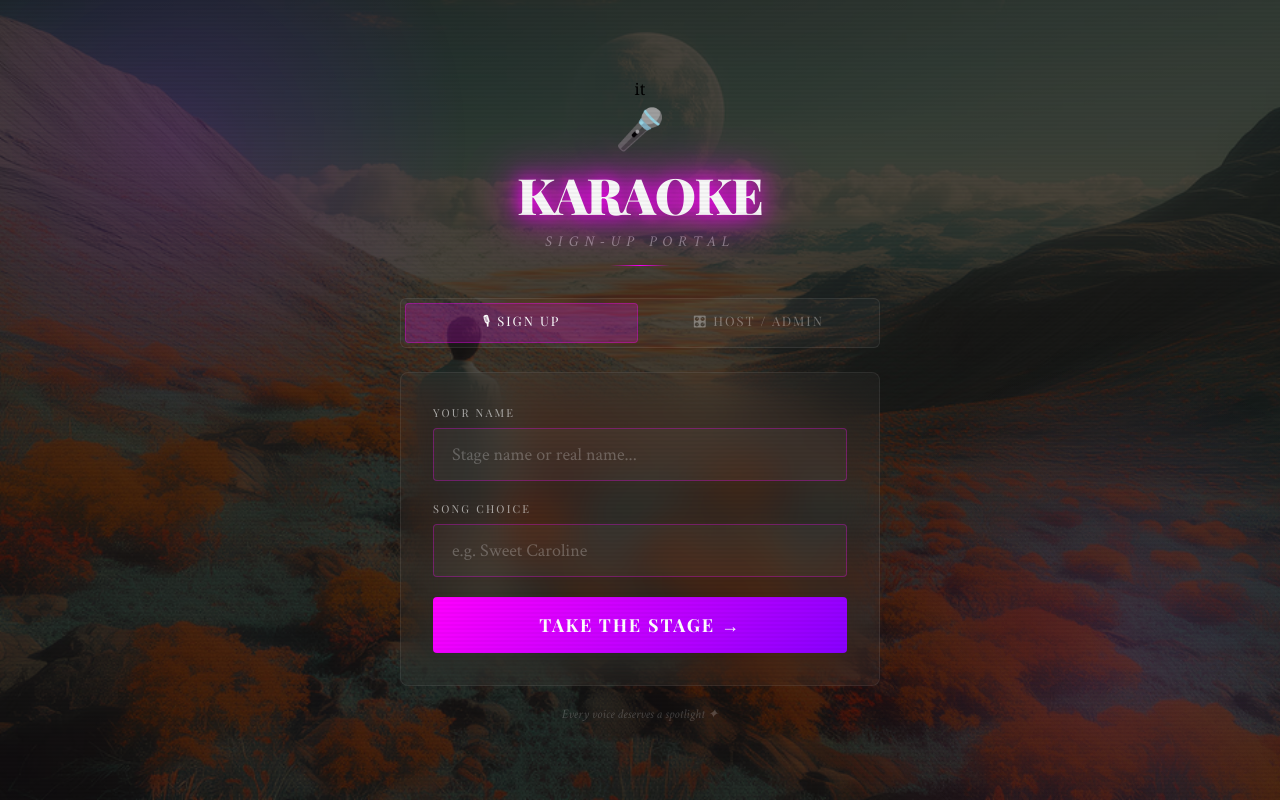
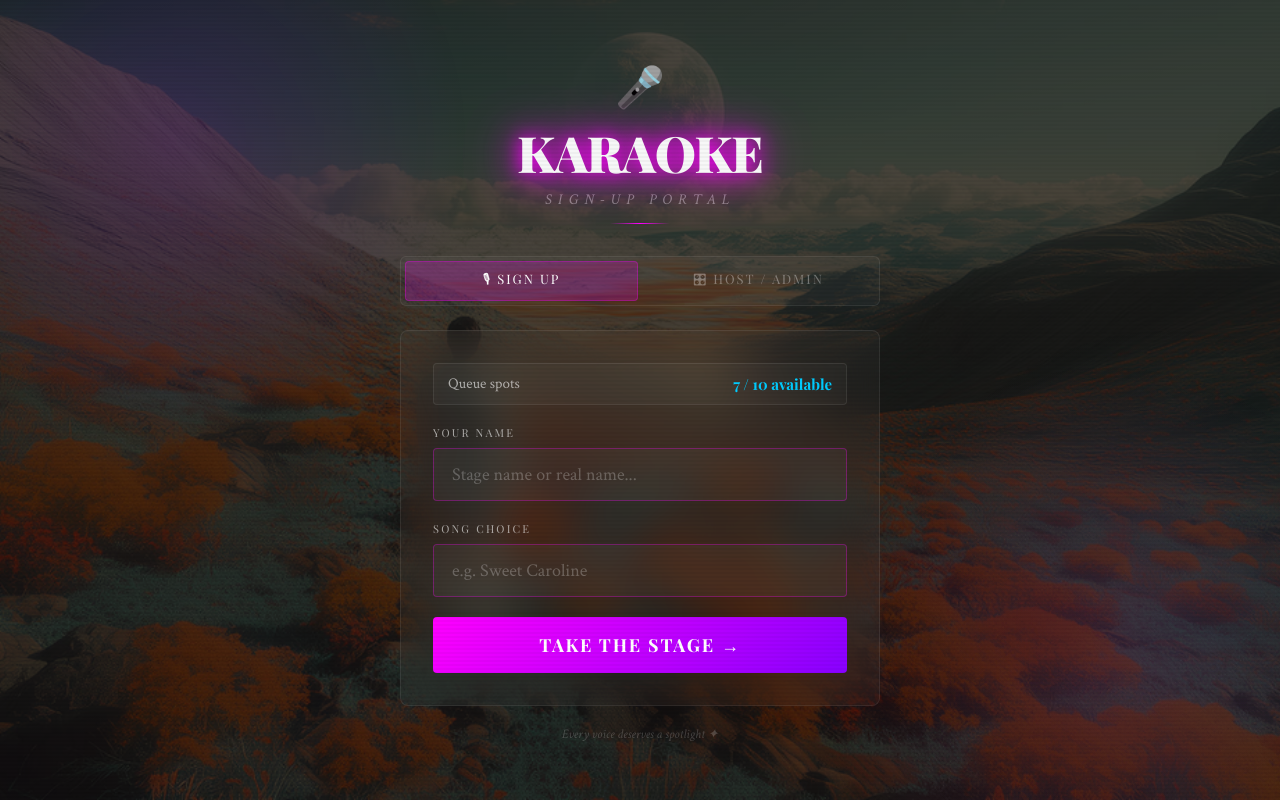
Before and after one commit to qwercy22/oro-karaoke-portal, a React (Vite) app: page / in a window 1280 px wide. Built offline with nearby package versions, Linux system fonts and the light colour scheme.

Commit message:
save queue to localStorage, limit to 10 submissions

```diff
--- a/src/App.jsx
+++ b/src/App.jsx
@@ -6,17 +6,23 @@ const SONG_SUGGESTIONS = [
   "Africa", "Mr. Brightside", "Wonderwall", "Dancing Queen"
 ];
 
-const ADMIN_PASSWORD = "oro1234";
+const ADMIN_PASSWORD = "dj1234";
+const MAX_QUEUE = 10;
 
 export default function KaraokePortal() {
   const [view, setView] = useState("portal");
   const [name, setName] = useState("");
   const [song, setSong] = useState("");
-  const [queue, setQueue] = useState([
-    { name: "Jamie Lee", song: "Bohemian Rhapsody", id: 1, status: "waiting" },
-    { name: "Marcus T.", song: "Don't Stop Believin'", id: 2, status: "waiting" },
-    { name: "Priya K.", song: "Dancing Queen", id: 3, status: "waiting" },
-  ]);
+  const [queue, setQueue] = useState(() => {
+    try {
+      const saved = localStorage.getItem("karaokeQueue");
+      return saved ? JSON.parse(saved) : [
+        { name: "Jamie Lee", song: "Bohemian Rhapsody", id: 1, status: "waiting" },
+        { name: "Marcus T.", song: "Don't Stop Believin'", id: 2, status: "waiting" },
+        { name: "Priya K.", song: "Dancing Queen", id: 3, status: "waiting" },
+      ];
+    } catch { return []; }
+  });
   const [submitted, setSubmitted] = useState(false);
   const [sparkles, setSparkles] = useState([]);
   const [currentSuggestion, setCurrentSuggestion] = useState(0);
@@ -25,9 +31,24 @@ export default function KaraokePortal() {
   const [adminError, setAdminError] = useState("");
   const [showAdminLogin, setShowAdminLogin] = useState(false);
   const [removeConfirm, setRemoveConfirm] = useState(null);
-  const [nowPlaying, setNowPlaying] = useState(null);
+  const [nowPlaying, setNowPlaying] = useState(() => {
+    try {
+      const saved = localStorage.getItem("karaokeNowPlaying");
+      return saved ? JSON.parse(saved) : null;
+    } catch { return null; }
+  });
   const [toast, setToast] = useState(null);
   const [showClearConfirm, setShowClearConfirm] = useState(false);
+
+  // Save queue to localStorage whenever it changes
+  useEffect(() => {
+    localStorage.setItem("karaokeQueue", JSON.stringify(queue));
+  }, [queue]);
+
+  // Save nowPlaying to localStorage whenever it changes
+  useEffect(() => {
+    localStorage.setItem("karaokeNowPlaying", JSON.stringify(nowPlaying));
+  }, [nowPlaying]);
 
   useEffect(() => {
     const interval = setInterval(() => {
@@ -56,6 +77,7 @@ export default function KaraokePortal() {
   const handleSubmit = () => {
     if (!name.trim()) { setError("Please enter your name!"); return; }
     if (!song.trim()) { setError("Please enter a song!"); return; }
+    if (queue.length >= MAX_QUEUE) { setError("Queue is full! Please wait for a spot to open."); return; }
     setError("");
     setQueue(q => [...q, { name: name.trim(), song: song.trim(), id: Date.now(), status: "waiting" }]);
     createSparkles();
@@ -101,6 +123,8 @@ export default function KaraokePortal() {
     setQueue([]);
     setNowPlaying(null);
     setShowClearConfirm(false);
+    localStorage.removeItem("karaokeQueue");
+    localStorage.removeItem("karaokeNowPlaying");
     showToast("Queue cleared for next event! 🎉");
   };
 
@@ -124,6 +148,7 @@ export default function KaraokePortal() {
 
   const waitingQueue = queue.filter(e => e.status === "waiting");
   const performingEntry = queue.find(e => e.status === "performing");
+  const spotsLeft = MAX_QUEUE - queue.length;
 
   return (
     <div style={{
@@ -192,6 +217,7 @@ export default function KaraokePortal() {
           transition: all 0.2s; width: 100%;
         }
         .submit-btn:hover { transform: translateY(-2px); box-shadow: 0 8px 30px rgba(255,0,255,0.4); }
+        .submit-btn:disabled { opacity: 0.4; cursor: not-allowed; transform: none; }
         .icon-btn {
           background: none; border: none; cursor: pointer; padding: 6px 10px;
           border-radius: 4px; transition: all 0.15s; font-size: 14px;
@@ -293,7 +319,7 @@ export default function KaraokePortal() {
           </div>
         </div>
       )}
-it
+
       {removeConfirm && (
         <div style={{
           position: "fixed", inset: 0, background: "rgba(0,0,0,0.8)",
@@ -421,6 +447,25 @@ it
               </div>
             ) : (
               <div style={{ display: "flex", flexDirection: "column", gap: 20 }}>
+
+                {/* Spots indicator */}
+                <div style={{
+                  display: "flex", justifyContent: "space-between", alignItems: "center",
+                  background: spotsLeft <= 3 ? "rgba(255,100,0,0.1)" : "rgba(255,255,255,0.03)",
+                  border: `1px solid ${spotsLeft <= 3 ? "rgba(255,100,0,0.3)" : "rgba(255,255,255,0.08)"}`,
+                  borderRadius: 4, padding: "10px 14px",
+                }}>
+                  <span style={{ fontFamily: "'Crimson Text', serif", color: "rgba(255,255,255,0.6)", fontSize: 15 }}>
+                    Queue spots
+                  </span>
+                  <span style={{
+                    fontFamily: "'Playfair Display', serif", fontWeight: 700, fontSize: 15,
+                    color: spotsLeft <= 3 ? "#ff6600" : "#00ccff",
+                  }}>
+                    {spotsLeft} / {MAX_QUEUE} available
+                  </span>
+                </div>
+
                 {[
                   { label: "Your Name", val: name, set: setName, ph: "Stage name or real name..." },
                   { label: "Song Choice", val: song, set: setSong, ph: `e.g. ${SONG_SUGGESTIONS[currentSuggestion]}` },
@@ -433,7 +478,8 @@ it
                     }}>{label}</label>
                     <input className="neon-input" placeholder={ph} value={val}
                       onChange={e => { set(e.target.value); setError(""); }}
-                      onKeyDown={e => e.key === "Enter" && handleSubmit()} />
+                      onKeyDown={e => e.key === "Enter" && handleSubmit()}
+                      disabled={spotsLeft === 0} />
                   </div>
                 ))}
                 {error && (
@@ -441,7 +487,16 @@ it
                     ⚠ {error}
                   </div>
                 )}
-                <button className="submit-btn" onClick={handleSubmit}>Take the Stage →</button>
+                {spotsLeft === 0 && (
+                  <div style={{ textAlign: "center", padding: "10px", background: "rgba(255,60,60,0.1)", border: "1px solid rgba(255,60,60,0.3)", borderRadius: 4 }}>
+                    <span style={{ color: "#ff8888", fontFamily: "'Crimson Text', serif", fontStyle: "italic", fontSize: 16 }}>
+                      🚫 Queue is full! Please wait for a spot to open.
+                    </span>
+                  </div>
+                )}
+                <button className="submit-btn" onClick={handleSubmit} disabled={spotsLeft === 0}>
+                  Take the Stage →
+                </button>
               </div>
             )}
           </div>
```
